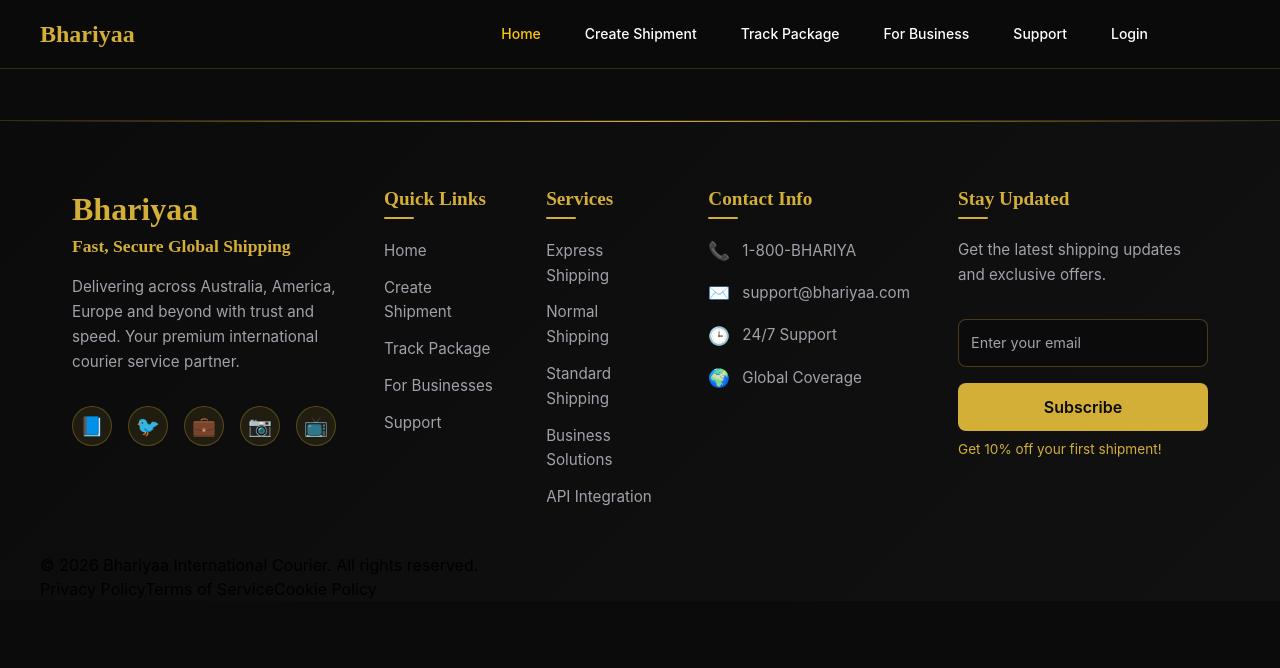
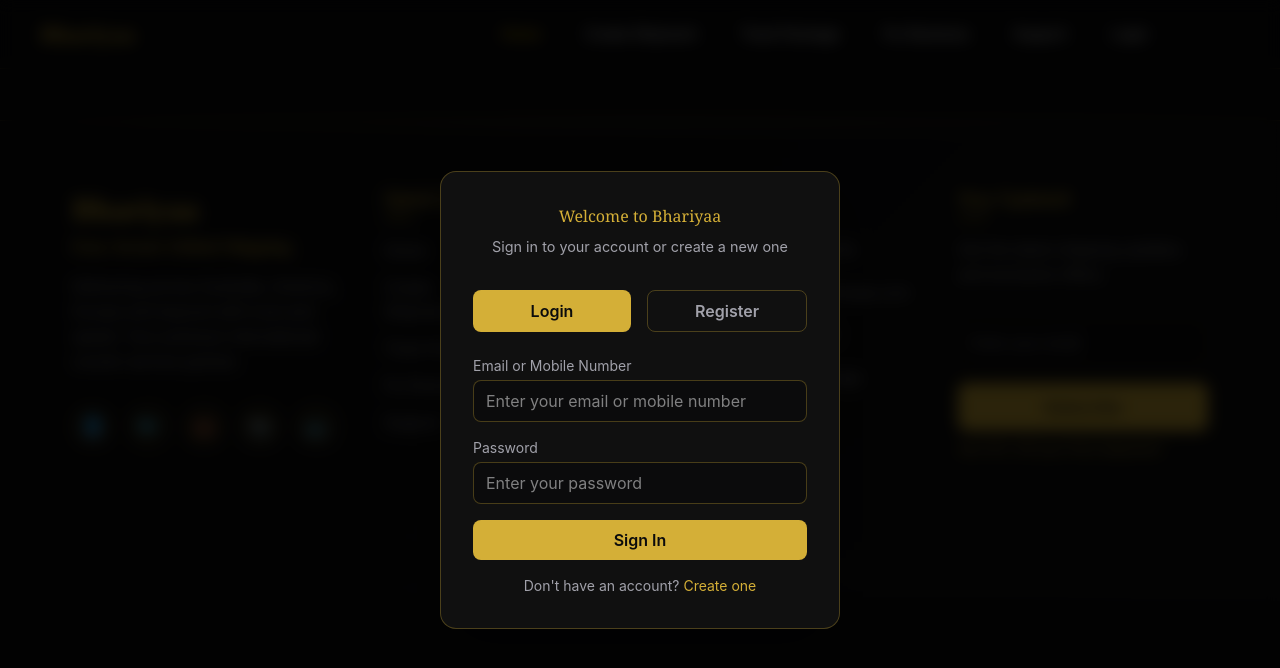
Before and after one commit to niroj-tamang6988/Bhariya, a React (Vite) app: page /Login in a window 1280 px wide. Shown: the top 668 px of the page. Built offline with nearby package versions, Linux system fonts and the light colour scheme.

Commit message:
Register form being created

```diff
--- a/src/Features/LoginModal/Components/Login.tsx
+++ b/src/Features/LoginModal/Components/Login.tsx
@@ -1,44 +1,52 @@
+import { useState } from "react"
+import Register from "./Register"
 
+function Login() {
+    const [activeTab, setActiveTab] = useState<"login" | "register">("login")
 
-function Login () {
-
-
-
-    return(
-
-        <>
-
-        <div className="login-modal" id="login-modal">
-        <div className="login-modal-content">
-            <button className="login-modal-close" id="login-modal-close">&times;</button>
-            <div className="login-modal-header">
-                <h2>Welcome to Bhariyaa</h2>
-                <p>Sign in to your account or create a new one</p>
+    return (
+        <div className="flex fixed top-0 left-0 w-full h-full bg-black/80 z-[2000] backdrop-blur-sm justify-center items-center">
+            <div className="bg-[#111111]/95 backdrop-blur-xl border border-[#d4af37]/30 rounded-2xl p-8 w-[90%] max-w-[400px] relative shadow-2xl">
+                <div className="text-center mb-[2rem]">
+                    <h2 className="font-serif text-[#D4AF37] mb-[0.5rem]">Welcome to Bhariyaa</h2>
+                    <p className="text-[#A1A1AA] text-[0.9rem]">Sign in to your account or create a new one</p>
                 </div>
 
-            <div className="login-tabs">
-                <div className="login-tab active" id="login-tab">Login</div>
-                <div className="login-tab" id="register-tab">Register</div>
+                <div className="flex gap-4 mb-6">
+                    <button onClick={() => setActiveTab("login")}
+                        className={`flex-1 py-2 rounded-lg font-semibold transition-colors duration-300 ${activeTab === "login" ? "bg-[#D4AF37] text-[#0B0B0C]" : "text-[#A1A1AA] border border-[#D4AF37]/30"}`}>
+                        Login
+                    </button>
+                    <button onClick={() => setActiveTab("register")}
+                        className={`flex-1 py-2 rounded-lg font-semibold transition-colors duration-300 ${activeTab === "register" ? "bg-[#D4AF37] text-[#0B0B0C]" : "text-[#A1A1AA] border border-[#D4AF37]/30"}`}>
+                        Register
+                    </button>
                 </div>
 
-
-            <form className="login-form active" id="login-form">
-                <div className="form-group">
-                    <label >Email or Mobile Number</label>
-                    <input type="text" id="login-identifier" placeholder="Enter your email or mobile number" required/>
+                {activeTab === "login" ? (
+                    <form className="flex flex-col gap-4">
+                        <div className="flex flex-col gap-1">
+                            <label className="text-[#A1A1AA] text-sm">Email or Mobile Number</label>
+                            <input type="text" placeholder="Enter your email or mobile number" required
+                                className="px-3 py-2 bg-[#0B0B0C] border border-[#D4AF37]/30 rounded-lg text-[#F5F5F5] focus:outline-none focus:border-[#D4AF37]"/>
                         </div>
-                <div className="form-group">
-                    <label >Password</label>
-                    <input type="password" id="login-password" placeholder="Enter your password" required/>
+                        <div className="flex flex-col gap-1">
+                            <label className="text-[#A1A1AA] text-sm">Password</label>
+                            <input type="password" placeholder="Enter your password" required
+                                className="px-3 py-2 bg-[#0B0B0C] border border-[#D4AF37]/30 rounded-lg text-[#F5F5F5] focus:outline-none focus:border-[#D4AF37]"/>
                         </div>
-                <button type="submit" className="login-btn-submit" id="login-submit-btn">Sign In</button>
-                <div className="switch-form">
-                    Don't have an account? <a href="#" id="switch-to-register">Create one</a>
-                </div>
+                        <button type="submit" className="bg-[#D4AF37] text-[#0B0B0C] py-2 rounded-lg font-semibold hover:bg-[#B8952A] transition-colors duration-300">
+                            Sign In
+                        </button>
+                        <p className="text-center text-[#A1A1AA] text-sm">
+                            Don't have an account? <span onClick={() => setActiveTab("register")} className="text-[#D4AF37] cursor-pointer">Create one</span>
+                        </p>
                     </form>
+                ) : (
+                    <Register onSwitch={() => setActiveTab("login")} />
+                )}
             </div>
         </div>
-            </>
     )
 }
 
--- /dev/null
+++ b/src/Features/LoginModal/Components/Register.tsx
@@ -0,0 +1,33 @@
+type RegisterProps = {
+    onSwitch: () => void
+}
+
+function Register({ onSwitch }: RegisterProps) {
+    return (
+        <form className="flex flex-col gap-4">
+            <div className="flex flex-col gap-1">
+                <label className="text-[#A1A1AA] text-sm">Full Name</label>
+                <input type="text" placeholder="Enter your full name" required
+                    className="px-3 py-2 bg-[#0B0B0C] border border-[#D4AF37]/30 rounded-lg text-[#F5F5F5] focus:outline-none focus:border-[#D4AF37]"/>
+            </div>
+            <div className="flex flex-col gap-1">
+                <label className="text-[#A1A1AA] text-sm">Email</label>
+                <input type="email" placeholder="Enter your email" required
+                    className="px-3 py-2 bg-[#0B0B0C] border border-[#D4AF37]/30 rounded-lg text-[#F5F5F5] focus:outline-none focus:border-[#D4AF37]"/>
+            </div>
+            <div className="flex flex-col gap-1">
+                <label className="text-[#A1A1AA] text-sm">Password</label>
+                <input type="password" placeholder="Create a password" required
+                    className="px-3 py-2 bg-[#0B0B0C] border border-[#D4AF37]/30 rounded-lg text-[#F5F5F5] focus:outline-none focus:border-[#D4AF37]"/>
+            </div>
+            <button type="submit" className="bg-[#D4AF37] text-[#0B0B0C] py-2 rounded-lg font-semibold hover:bg-[#B8952A] transition-colors duration-300">
+                Create Account
+            </button>
+            <p className="text-center text-[#A1A1AA] text-sm">
+                Already have an account? <span onClick={onSwitch} className="text-[#D4AF37] cursor-pointer">Sign in</span>
+            </p>
+        </form>
+    )
+}
+
+export default Register
--- a/src/Routes/RoutePage.tsx
+++ b/src/Routes/RoutePage.tsx
@@ -4,6 +4,7 @@
 import CreateShipmentPage from "../Pages/CreateShipmentPage"
 import ForBusinessPage from "../Pages/ForBusinessPage"
 import SupportPage from "../Pages/SupportPage"
+import LoginPage from "../Pages/LoginPage"
 import Footer from "../Components/Footer"
 
 function RoutePage() {
@@ -17,6 +18,7 @@
                 <Route path="/ForBusinessPage" element={<ForBusinessPage />} />
                 {/* |<Route path="/TrackPage" element={<TrackPage />} /> */}
                 <Route path="/Support" element={<SupportPage/>} />
+                <Route path="/Login" element={<LoginPage/>} />
             </Routes>
             <Footer />
         </>
```
Lines whose indentation alone changed are shown as unchanged.
